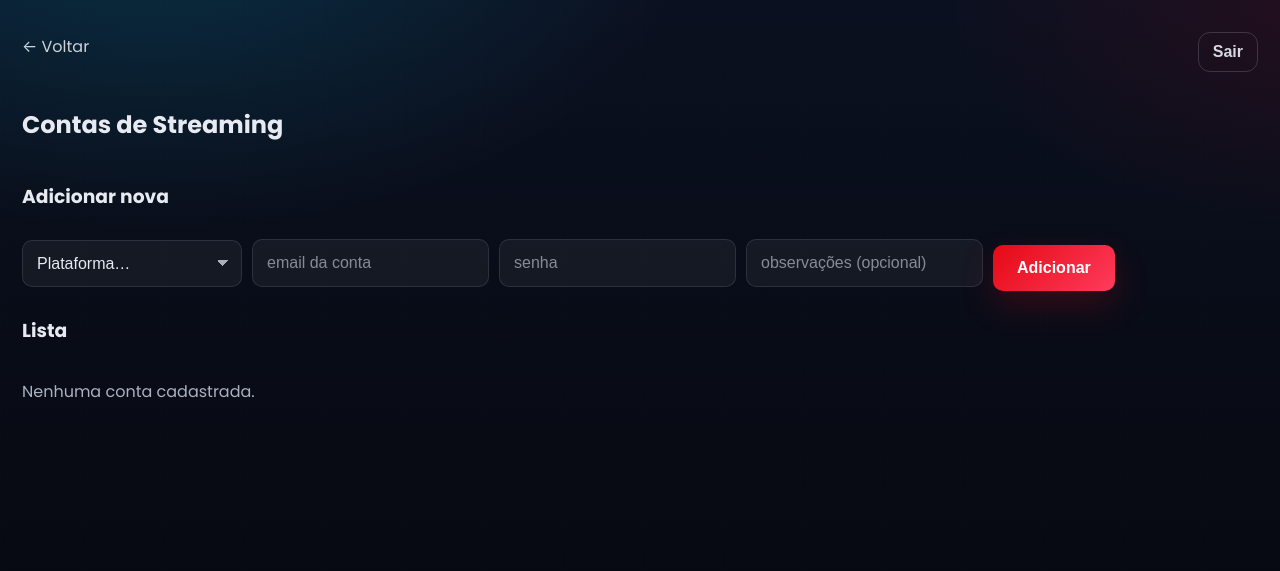
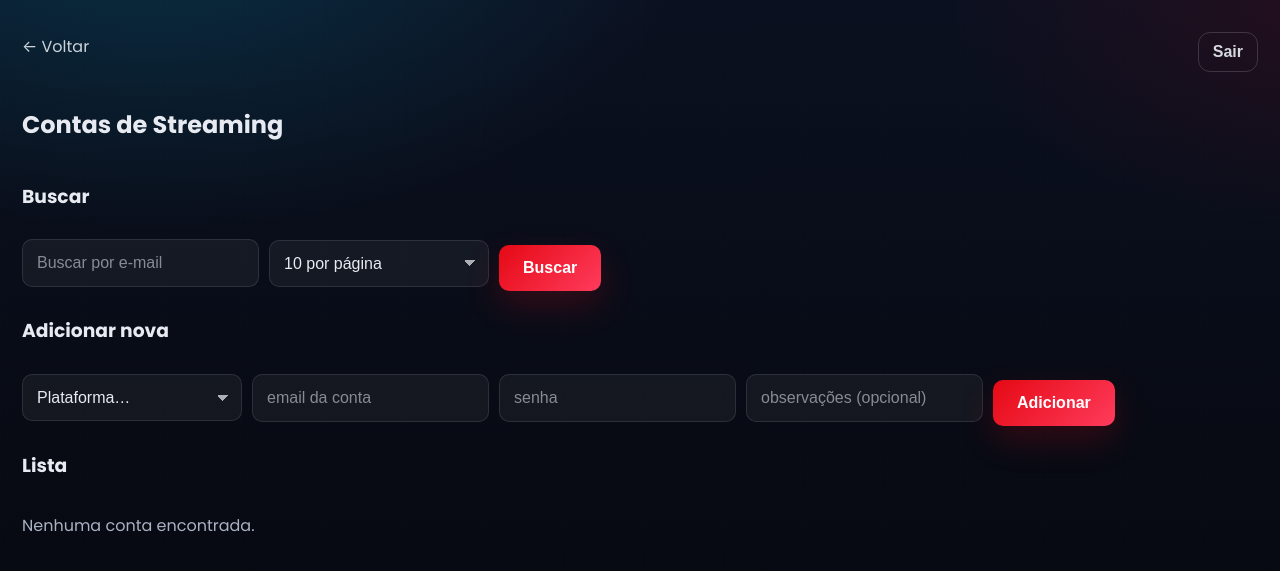
Before and after one commit to Kowran/Allcodes, a Flask app: page /accounts in a window 1280 px wide. Shown: the top 571 px of the page. Run offline with Flask 3, Linux system fonts and the light colour scheme; the visitor is signed in with stand-in values (Sample User, id 1); parts of the project's set-up code (start-up, migrations or seed data) failed here and were passed over; some libraries are stand-ins or nearby versions.

Commit message:
Update accounts.html

```diff
--- a/templates/accounts.html
+++ b/templates/accounts.html
@@ -17,7 +17,6 @@
 
   <h2>Contas de Streaming</h2>
 
-
   {% with messages = get_flashed_messages(with_categories=true) %}
     {% if messages %}
       {% for cat,msg in messages %}
@@ -25,6 +24,18 @@
       {% endfor %}
     {% endif %}
   {% endwith %}
+
+  <h3>Buscar</h3>
+  <form method="get" action="{{ url_for('accounts_page') }}" class="row">
+    <input type="text" name="search" placeholder="Buscar por e-mail" value="{{ search or '' }}">
+    <select name="per_page">
+      <option value="5" {% if per_page==5 %}selected{% endif %}>5 por página</option>
+      <option value="10" {% if per_page==10 %}selected{% endif %}>10 por página</option>
+      <option value="20" {% if per_page==20 %}selected{% endif %}>20 por página</option>
+      <option value="50" {% if per_page==50 %}selected{% endif %}>50 por página</option>
+    </select>
+    <button class="btn" type="submit">Buscar</button>
+  </form>
 
   <h3>Adicionar nova</h3>
   <form method="post" action="{{ url_for('accounts_create') }}">
@@ -67,8 +78,21 @@
         {% endfor %}
       </tbody>
     </table>
+
+    <div class="pagination">
+      {% if page > 1 %}
+        <a class="btn-outline" href="{{ url_for('accounts_page', page=page-1, per_page=per_page, search=search) }}">Anterior</a>
+      {% endif %}
+
+      <span class="muted">Página {{ page }} de {{ total_pages }}</span>
+
+      {% if page < total_pages %}
+        <a class="btn-outline" href="{{ url_for('accounts_page', page=page+1, per_page=per_page, search=search) }}">Próxima</a>
+      {% endif %}
+    </div>
+
   {% else %}
-    <p class="muted">Nenhuma conta cadastrada.</p>
+    <p class="muted">Nenhuma conta encontrada.</p>
   {% endif %}
 </body>
 </html>
```
